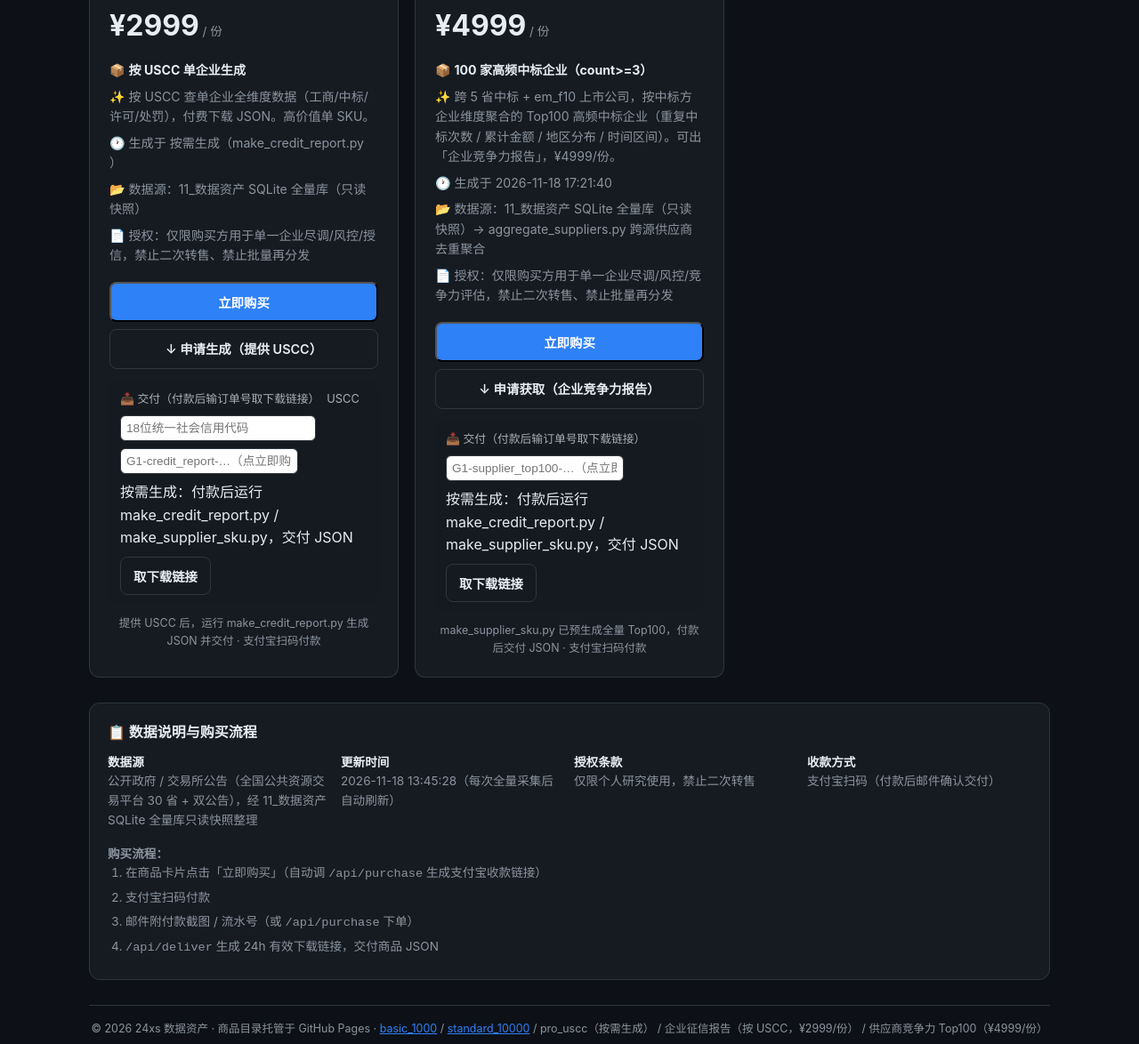
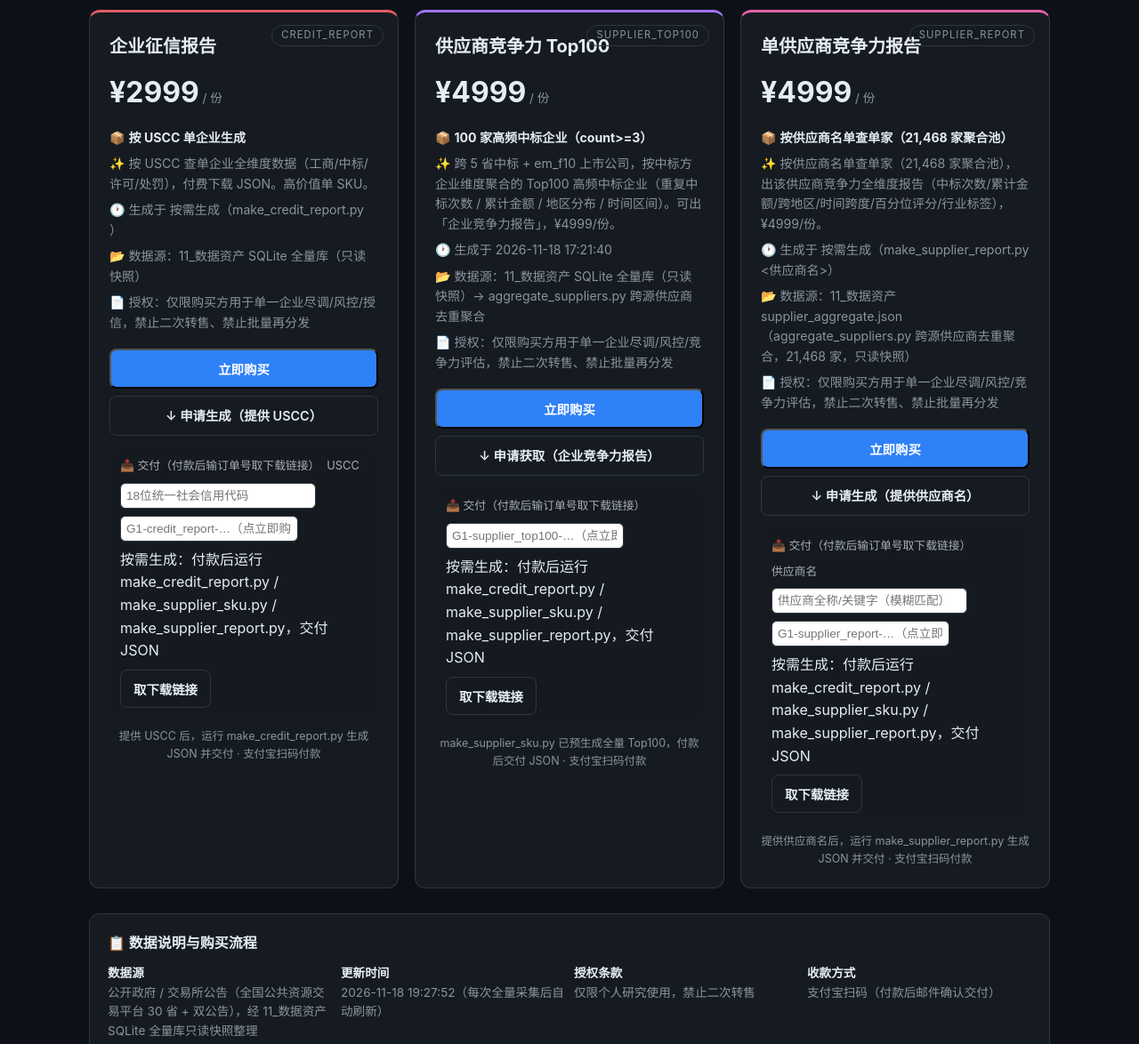
Before and after one commit to breezesamuel/geo-audit, a plain HTML site: page data/shop/index.html in a window 1280 px wide. Shown: the part 991-2165 px from the top of the page at 89% size. Drawn offline with Linux system fonts and the light colour scheme.

Commit message:
deploy data: data/shop/index.html

```diff
--- a/data/shop/index.html
+++ b/data/shop/index.html
@@ -4,7 +4,7 @@
 <meta charset="UTF-8">
 <meta name="viewport" content="width=device-width, initial-scale=1.0">
 <title>数据商品目录 — 中标供应商/企业档案数据集</title>
-<meta name="description" content="5 档可购买数据商品：基础包 1,000 条 ¥9.9、标准包 10,000 条 ¥99、专业包 44,000+ 条 ¥999、企业征信报告 ¥2999/份、供应商竞争力 Top100 ¥4999/份。数据来自公开政府/交易所源，仅限个人研究使用。">
+<meta name="description" content="6 档可购买数据商品：基础包 1,000 条 ¥9.9、标准包 10,000 条 ¥99、专业包 44,000+ 条 ¥999、企业征信报告 ¥2999/份、供应商竞争力 Top100 ¥4999/份、单供应商竞争力报告 ¥4999/份（按供应商名单查单家）。数据来自公开政府/交易所源，仅限个人研究使用。">
 <style>
   :root { --bg:#0d1117; --panel:#161b22; --border:#30363d; --text:#e6edf3; --muted:#8b949e; --accent:#2f81f7; --green:#3fb950; --amber:#d29922; }
   * { box-sizing: border-box; margin: 0; padding: 0; }
@@ -20,6 +20,7 @@
   .card-pro { border-top: 3px solid var(--accent); }
   .card-credit_report { border-top: 3px solid #e15b64; }
   .card-supplier_top100 { border-top: 3px solid #a371f7; }
+  .card-supplier_report { border-top: 3px solid #e362a9; }
   .card-badge { position: absolute; top: 14px; right: 16px; font-size: .7rem; letter-spacing: .1em; color: var(--muted); border: 1px solid var(--border); border-radius: 999px; padding: 2px 10px; }
   .card h2 { font-size: 1.25rem; margin-bottom: 6px; }
   .card-price { font-size: 2rem; font-weight: 700; margin: 10px 0 14px; }
@@ -51,7 +52,7 @@
 <div class="wrap">
   <header>
     <h1>📊 数据商品目录</h1>
-    <p class="sub">中标供应商 / 企业档案数据集 — 3 档数据包 + 征信报告¥2999 + 供应商竞争力Top100¥4999 · 全量 57,277 条已入库 · 更新 2026-11-18 13:45:28</p>
+    <p class="sub">中标供应商 / 企业档案数据集 — 3 档数据包 + 征信报告¥2999 + 供应商竞争力Top100¥4999 + 单供应商竞争力报告¥4999/份 · 全量 64,387 条已入库 · 更新 2026-11-18 19:27:52</p>
   </header>
 
   <div class="cards">
@@ -63,7 +64,7 @@
       <ul class="card-highlights">
         <li>📦 <strong>1,000</strong></li>
         <li>✨ 随机 1,000 条中标供应商记录（跨 8 省抽样），含供应商/地区/金额/日期。适合快速体验与验证数据质量。</li>
-        <li>🕐 生成于 2026-11-18 13:45:28</li>
+        <li>🕐 生成于 2026-11-18 19:27:52</li>
         <li>📂 数据源：11_数据资产 SQLite 全量库（只读快照）</li>
         <li>📄 授权：仅限个人研究使用，禁止二次转售（数据来自公开政府/交易所源）</li>
       </ul>
@@ -88,7 +89,7 @@
       <ul class="card-highlights">
         <li>📦 <strong>10,000</strong></li>
         <li>✨ 随机 10,000 条 + 带 USCC 统一信用代码的企业档案，覆盖更多省份与公告类型。适合批量研究与建模。</li>
-        <li>🕐 生成于 2026-11-18 13:45:28</li>
+        <li>🕐 生成于 2026-11-18 19:27:52</li>
         <li>📂 数据源：11_数据资产 SQLite 全量库（只读快照）</li>
         <li>📄 授权：仅限个人研究使用，禁止二次转售（数据来自公开政府/交易所源）</li>
       </ul>
@@ -109,23 +110,23 @@
     <div class="card card-pro">
       <div class="card-badge">PRO</div>
       <h2>专业包</h2>
-      <div class="card-price">¥999<span class="price-unit">  / 46,277条</span></div>
+      <div class="card-price">¥999<span class="price-unit">  / 53,387条</span></div>
       <ul class="card-highlights">
-        <li>📦 <strong>46,277</strong></li>
+        <li>📦 <strong>53,387</strong></li>
         <li>✨ 带 USCC 全量 + 全国平台 30 省 + 双公告（约 44,000+ 条）。全量级研究数据，适合深度尽调与风控。</li>
-        <li>🕐 生成于 2026-11-18 13:45:28</li>
+        <li>🕐 生成于 2026-11-18 19:27:52</li>
         <li>📂 数据源：11_数据资产 SQLite 全量库（只读快照）</li>
         <li>📄 授权：仅限个人研究使用，禁止二次转售（数据来自公开政府/交易所源）</li>
       </ul>
       <div class="card-actions">
         <button class="btn btn-primary" onclick="buyAsset('pro', this)">立即购买</button>
-        <a class="btn btn-dl" href="mailto:orders@example.com?subject=%E8%AE%A2%E5%8D%95-%E4%B8%93%E4%B8%9A%E5%8C%85-PRO%C2%A5999.0&body=%E3%80%90%E8%AE%A2%E5%8D%95%E7%94%B3%E8%AF%B7%E3%80%91%0A%E5%95%86%E5%93%81%EF%BC%9A%E4%B8%93%E4%B8%9A%E5%8C%85%20%28PRO%29%20%E2%80%94%20pro_uscc.json%0A%E6%9D%A1%E6%95%B0%EF%BC%9A46%2C277%20%E6%9D%A1%0A%E4%BB%B7%E6%A0%BC%EF%BC%9A%C2%A5999%0A%E8%B4%AD%E4%B9%B0%E6%96%B9%E5%BC%8F%EF%BC%9A%E6%94%AF%E4%BB%98%E5%AE%9D%E6%89%AB%E7%A0%81%EF%BC%88%E4%BB%98%E6%AC%BE%E5%90%8E%E8%87%AA%E5%8A%A8%E8%A7%A6%E5%8F%91%E4%BA%A4%E4%BB%98%E6%B5%81%E7%A8%8B%EF%BC%89%0A%E4%BA%A4%E4%BB%98%EF%BC%9A%E4%BB%98%E6%AC%BE%E7%A1%AE%E8%AE%A4%E5%90%8E%E5%B0%86%E9%80%9A%E8%BF%87%20/api/deliver%20%E7%94%9F%E6%88%90%2024h%20%E6%9C%89%E6%95%88%E4%B8%8B%E8%BD%BD%E9%93%BE%E6%8E%A5%0A%E6%8E%88%E6%9D%83%E6%9D%A1%E6%AC%BE%EF%BC%9A%E4%BB%85%E9%99%90%E4%B8%AA%E4%BA%BA%E7%A0%94%E7%A9%B6%E4%BD%BF%E7%94%A8%EF%BC%8C%E7%A6%81%E6%AD%A2%E4%BA%8C%E6%AC%A1%E8%BD%AC%E5%94%AE%0A%0A%E8%AF%B7%E9%99%84%E4%B8%8A%E6%94%AF%E4%BB%98%E5%AE%9D%E4%BB%98%E6%AC%BE%E6%88%AA%E5%9B%BE%20/%20%E6%B5%81%E6%B0%B4%E5%8F%B7%EF%BC%8C%E6%88%91%E4%BB%AC%E5%B0%86%E5%9C%A8%201%20%E4%B8%AA%E5%B7%A5%E4%BD%9C%E6%97%A5%E5%86%85%E5%AE%8C%E6%88%90%E4%BA%A4%E4%BB%98%E3%80%82" target="_blank" rel="noopener">↓ 申请获取（按需生成）</a>
+        <a class="btn btn-dl" href="mailto:orders@example.com?subject=%E8%AE%A2%E5%8D%95-%E4%B8%93%E4%B8%9A%E5%8C%85-PRO%C2%A5999.0&body=%E3%80%90%E8%AE%A2%E5%8D%95%E7%94%B3%E8%AF%B7%E3%80%91%0A%E5%95%86%E5%93%81%EF%BC%9A%E4%B8%93%E4%B8%9A%E5%8C%85%20%28PRO%29%20%E2%80%94%20pro_uscc.json%0A%E6%9D%A1%E6%95%B0%EF%BC%9A53%2C387%20%E6%9D%A1%0A%E4%BB%B7%E6%A0%BC%EF%BC%9A%C2%A5999%0A%E8%B4%AD%E4%B9%B0%E6%96%B9%E5%BC%8F%EF%BC%9A%E6%94%AF%E4%BB%98%E5%AE%9D%E6%89%AB%E7%A0%81%EF%BC%88%E4%BB%98%E6%AC%BE%E5%90%8E%E8%87%AA%E5%8A%A8%E8%A7%A6%E5%8F%91%E4%BA%A4%E4%BB%98%E6%B5%81%E7%A8%8B%EF%BC%89%0A%E4%BA%A4%E4%BB%98%EF%BC%9A%E4%BB%98%E6%AC%BE%E7%A1%AE%E8%AE%A4%E5%90%8E%E5%B0%86%E9%80%9A%E8%BF%87%20/api/deliver%20%E7%94%9F%E6%88%90%2024h%20%E6%9C%89%E6%95%88%E4%B8%8B%E8%BD%BD%E9%93%BE%E6%8E%A5%0A%E6%8E%88%E6%9D%83%E6%9D%A1%E6%AC%BE%EF%BC%9A%E4%BB%85%E9%99%90%E4%B8%AA%E4%BA%BA%E7%A0%94%E7%A9%B6%E4%BD%BF%E7%94%A8%EF%BC%8C%E7%A6%81%E6%AD%A2%E4%BA%8C%E6%AC%A1%E8%BD%AC%E5%94%AE%0A%0A%E8%AF%B7%E9%99%84%E4%B8%8A%E6%94%AF%E4%BB%98%E5%AE%9D%E4%BB%98%E6%AC%BE%E6%88%AA%E5%9B%BE%20/%20%E6%B5%81%E6%B0%B4%E5%8F%B7%EF%BC%8C%E6%88%91%E4%BB%AC%E5%B0%86%E5%9C%A8%201%20%E4%B8%AA%E5%B7%A5%E4%BD%9C%E6%97%A5%E5%86%85%E5%AE%8C%E6%88%90%E4%BA%A4%E4%BB%98%E3%80%82" target="_blank" rel="noopener">↓ 申请获取（按需生成）</a>
       </div>
       <div class="card-deliver">
         <label>📥 交付（付款后输订单号取下载链接）</label>
 
         <input type="text" id="deliver-order-pro" placeholder="G1-pro-…（点立即购买自动生成）" style="width:200px;padding:6px;border:1px solid var(--border);border-radius:6px">
-        按需生成：付款后运行 make_credit_report.py / make_supplier_sku.py，交付 JSON
+        按需生成：付款后运行 make_credit_report.py / make_supplier_sku.py / make_supplier_report.py，交付 JSON
         <button class="btn btn-dl" onclick="deliverAsset('pro', this)">取下载链接</button>
       </div>
       <div class="card-note">31MB 全量包，付款后按需生成并交付 · 支付宝扫码付款</div>
@@ -150,7 +151,7 @@
         <label>📥 交付（付款后输订单号取下载链接）</label>
         <label style="font-size:.8rem">USCC</label> <input type="text" id="deliver-uscc-credit_report" placeholder="18位统一社会信用代码" style="width:220px;padding:6px;border:1px solid var(--border);border-radius:6px">
         <input type="text" id="deliver-order-credit_report" placeholder="G1-credit_report-…（点立即购买自动生成）" style="width:200px;padding:6px;border:1px solid var(--border);border-radius:6px">
-        按需生成：付款后运行 make_credit_report.py / make_supplier_sku.py，交付 JSON
+        按需生成：付款后运行 make_credit_report.py / make_supplier_sku.py / make_supplier_report.py，交付 JSON
         <button class="btn btn-dl" onclick="deliverAsset('credit_report', this)">取下载链接</button>
       </div>
       <div class="card-note">提供 USCC 后，运行 make_credit_report.py 生成 JSON 并交付 · 支付宝扫码付款</div>
@@ -175,10 +176,35 @@
         <label>📥 交付（付款后输订单号取下载链接）</label>
 
         <input type="text" id="deliver-order-supplier_top100" placeholder="G1-supplier_top100-…（点立即购买自动生成）" style="width:200px;padding:6px;border:1px solid var(--border);border-radius:6px">
-        按需生成：付款后运行 make_credit_report.py / make_supplier_sku.py，交付 JSON
+        按需生成：付款后运行 make_credit_report.py / make_supplier_sku.py / make_supplier_report.py，交付 JSON
         <button class="btn btn-dl" onclick="deliverAsset('supplier_top100', this)">取下载链接</button>
       </div>
       <div class="card-note">make_supplier_sku.py 已预生成全量 Top100，付款后交付 JSON · 支付宝扫码付款</div>
+    </div>
+
+    <div class="card card-supplier_report">
+      <div class="card-badge">SUPPLIER_REPORT</div>
+      <h2>单供应商竞争力报告</h2>
+      <div class="card-price">¥4999<span class="price-unit"> / 份</span></div>
+      <ul class="card-highlights">
+        <li>📦 <strong>按供应商名单查单家（21,468 家聚合池）</strong></li>
+        <li>✨ 按供应商名单查单家（21,468 家聚合池），出该供应商竞争力全维度报告（中标次数/累计金额/跨地区/时间跨度/百分位评分/行业标签），¥4999/份。</li>
+        <li>🕐 生成于 按需生成（make_supplier_report.py <供应商名>）</li>
+        <li>📂 数据源：11_数据资产 supplier_aggregate.json（aggregate_suppliers.py 跨源供应商去重聚合，21,468 家，只读快照）</li>
+        <li>📄 授权：仅限购买方用于单一企业尽调/风控/竞争力评估，禁止二次转售、禁止批量再分发</li>
+      </ul>
+      <div class="card-actions">
+        <button class="btn btn-primary" onclick="buyAsset('supplier_report', this)">立即购买</button>
+        <a class="btn btn-dl" href="mailto:orders@example.com?subject=%E8%AE%A2%E5%8D%95-%E5%8D%95%E4%BE%9B%E5%BA%94%E5%95%86%E7%AB%9E%E4%BA%89%E5%8A%9B%E6%8A%A5%E5%91%8A-SUPPLIER_REPORT%C2%A54999.0&body=%E3%80%90%E8%AE%A2%E5%8D%95%E7%94%B3%E8%AF%B7%E3%80%91%0A%E5%95%86%E5%93%81%EF%BC%9A%E5%8D%95%E4%BE%9B%E5%BA%94%E5%95%86%E7%AB%9E%E4%BA%89%E5%8A%9B%E6%8A%A5%E5%91%8A%20%28SUPPLIER_REPORT%29%20%E2%80%94%20supplier_report%0A%E6%9D%A1%E6%95%B0%EF%BC%9A21%2C468%20%E6%9D%A1%0A%E4%BB%B7%E6%A0%BC%EF%BC%9A%C2%A54999%0A%E8%B4%AD%E4%B9%B0%E6%96%B9%E5%BC%8F%EF%BC%9A%E6%94%AF%E4%BB%98%E5%AE%9D%E6%89%AB%E7%A0%81%EF%BC%88%E4%BB%98%E6%AC%BE%E5%90%8E%E8%87%AA%E5%8A%A8%E8%A7%A6%E5%8F%91%E4%BA%A4%E4%BB%98%E6%B5%81%E7%A8%8B%EF%BC%89%0A%E4%BA%A4%E4%BB%98%EF%BC%9A%E4%BB%98%E6%AC%BE%E7%A1%AE%E8%AE%A4%E5%90%8E%E5%B0%86%E9%80%9A%E8%BF%87%20/api/deliver%20%E7%94%9F%E6%88%90%2024h%20%E6%9C%89%E6%95%88%E4%B8%8B%E8%BD%BD%E9%93%BE%E6%8E%A5%0A%E6%8E%88%E6%9D%83%E6%9D%A1%E6%AC%BE%EF%BC%9A%E4%BB%85%E9%99%90%E4%B8%AA%E4%BA%BA%E7%A0%94%E7%A9%B6%E4%BD%BF%E7%94%A8%EF%BC%8C%E7%A6%81%E6%AD%A2%E4%BA%8C%E6%AC%A1%E8%BD%AC%E5%94%AE%0A%0A%E8%AF%B7%E9%99%84%E4%B8%8A%E6%94%AF%E4%BB%98%E5%AE%9D%E4%BB%98%E6%AC%BE%E6%88%AA%E5%9B%BE%20/%20%E6%B5%81%E6%B0%B4%E5%8F%B7%EF%BC%8C%E6%88%91%E4%BB%AC%E5%B0%86%E5%9C%A8%201%20%E4%B8%AA%E5%B7%A5%E4%BD%9C%E6%97%A5%E5%86%85%E5%AE%8C%E6%88%90%E4%BA%A4%E4%BB%98%E3%80%82" target="_blank" rel="noopener">↓ 申请生成（提供供应商名）</a>
+      </div>
+      <div class="card-deliver">
+        <label>📥 交付（付款后输订单号取下载链接）</label>
+        <label style="font-size:.8rem">供应商名</label> <input type="text" id="deliver-uscc-supplier_report" placeholder="供应商全称/关键字（模糊匹配）" style="width:220px;padding:6px;border:1px solid var(--border);border-radius:6px">
+        <input type="text" id="deliver-order-supplier_report" placeholder="G1-supplier_report-…（点立即购买自动生成）" style="width:200px;padding:6px;border:1px solid var(--border);border-radius:6px">
+        按需生成：付款后运行 make_credit_report.py / make_supplier_sku.py / make_supplier_report.py，交付 JSON
+        <button class="btn btn-dl" onclick="deliverAsset('supplier_report', this)">取下载链接</button>
+      </div>
+      <div class="card-note">提供供应商名后，运行 make_supplier_report.py 生成 JSON 并交付 · 支付宝扫码付款</div>
     </div>
   </div>
 
@@ -186,7 +212,7 @@
     <h3>📋 数据说明与购买流程</h3>
     <div class="meta-grid">
       <div><strong>数据源</strong>公开政府 / 交易所公告（全国公共资源交易平台 30 省 + 双公告），经 11_数据资产 SQLite 全量库只读快照整理</div>
-      <div><strong>更新时间</strong>2026-11-18 13:45:28（每次全量采集后自动刷新）</div>
+      <div><strong>更新时间</strong>2026-11-18 19:27:52（每次全量采集后自动刷新）</div>
       <div><strong>授权条款</strong>仅限个人研究使用，禁止二次转售</div>
       <div><strong>收款方式</strong>支付宝扫码（付款后邮件确认交付）</div>
     </div>
@@ -207,7 +233,8 @@
     <a href="https://breezesamuel.github.io/geo-audit/data/shop/standard_10000.json" style="color:var(--accent)">standard_10000</a> /
     pro_uscc（按需生成） /
     企业征信报告（按 USCC，¥2999/份） /
-    供应商竞争力 Top100（¥4999/份）
+    供应商竞争力 Top100（¥4999/份） /
+    单供应商竞争力报告（按供应商名，¥4999/份）
   </footer>
 </div>
 <script>
@@ -256,7 +283,7 @@ async function deliverAsset(assetId, btn) {
   if (el) { el.disabled = true; el.textContent = "生成下载链接…"; }
   try {
     var body = { out_trade_no: orderNo, asset_id: assetId };
-    if (assetId === "credit_report") {
+    if (assetId === "credit_report" || assetId === "supplier_report") {
       var usccInp = document.getElementById("deliver-uscc-" + assetId);
       body.uscc = usccInp ? usccInp.value.trim() : "";
     }
```
